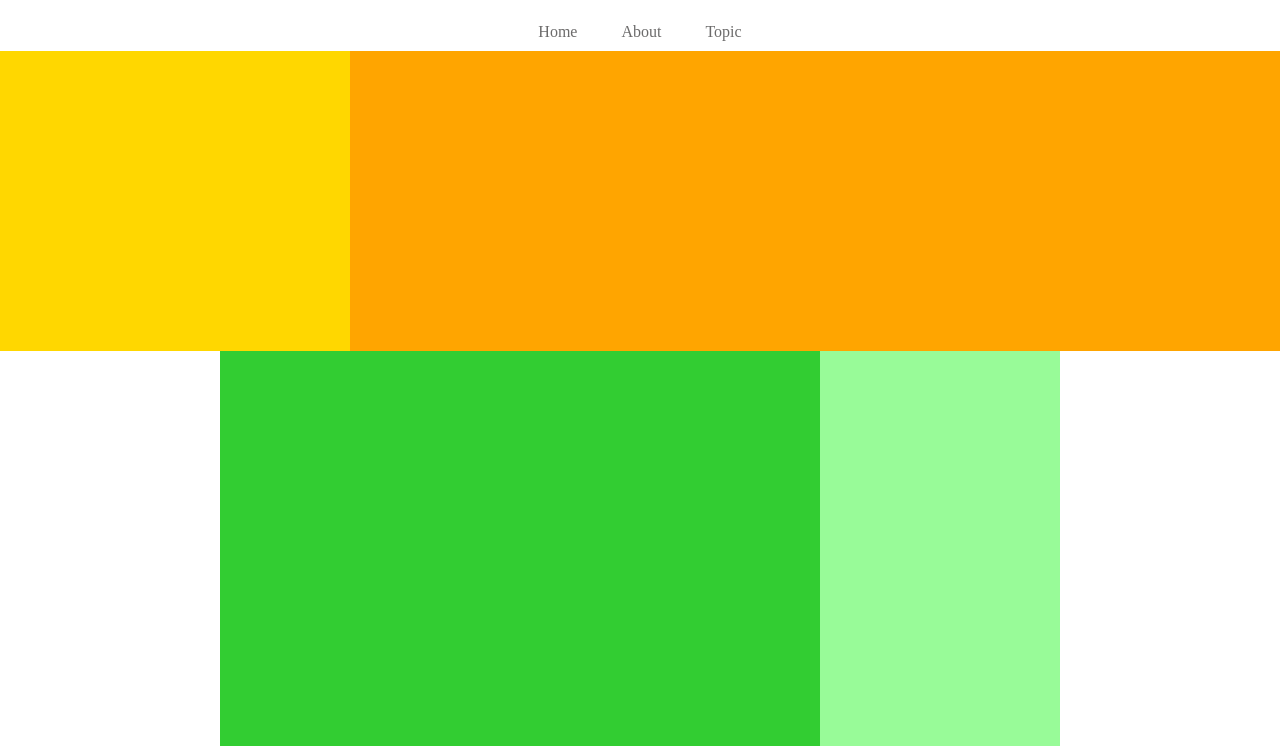
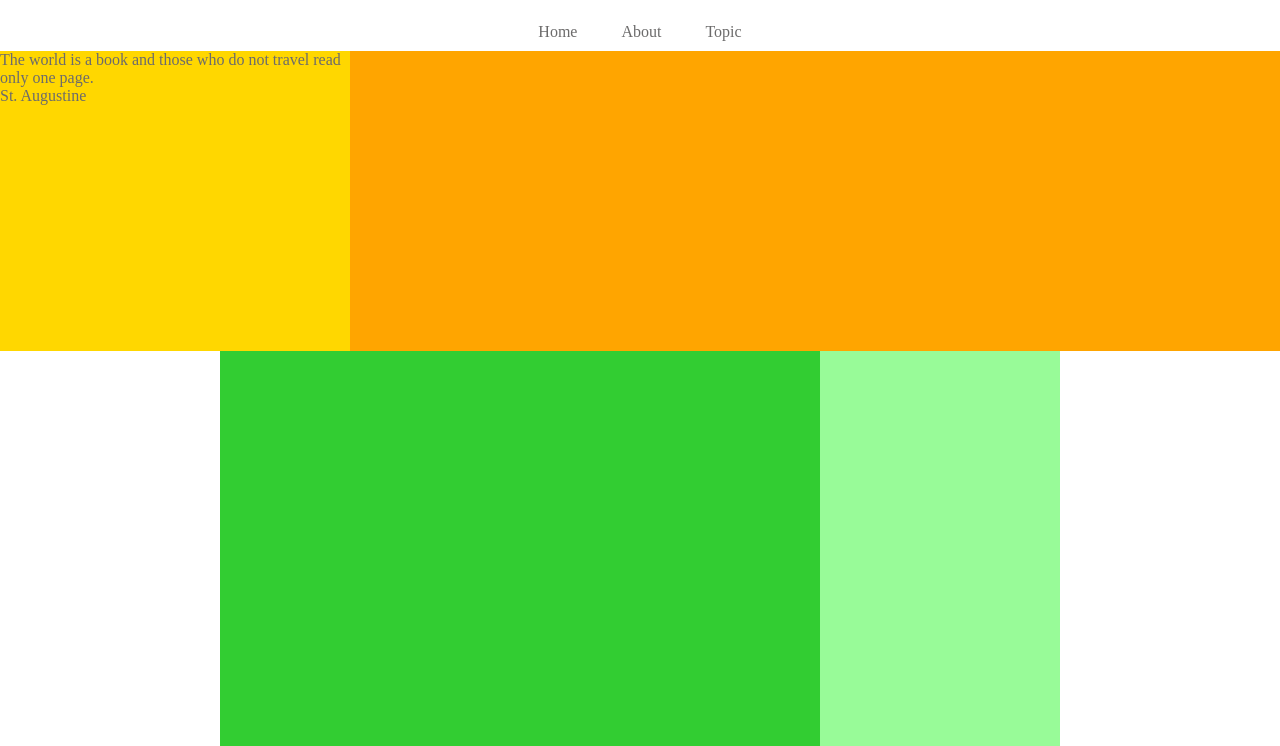
Before and after one commit to SatoGaito/caravan, a plain HTML site: page index.html in a window 1280 px wide. Shown: the part 54-800 px from the top of the page. Drawn offline with Linux system fonts and the light colour scheme.

Commit message:
[Start] 1-6

```diff
--- a/index.html
+++ b/index.html
@@ -24,7 +24,16 @@
   </nav>
   <!-- main-visual用のdiv -->
   <div class="main-visual">
-    <div class="main-visual-content"></div>
+    <div class="main-visual-content">
+      <p class="main-visual-text">
+        The world is a book
+        and those who do not travel
+        read only one page.
+      </p>
+      <p class="main-visual-name">
+        St. Augustine
+      </p>
+    </div>
   </div>
   <!-- main用のdiv -->
   <div class="main clearfix">
```
